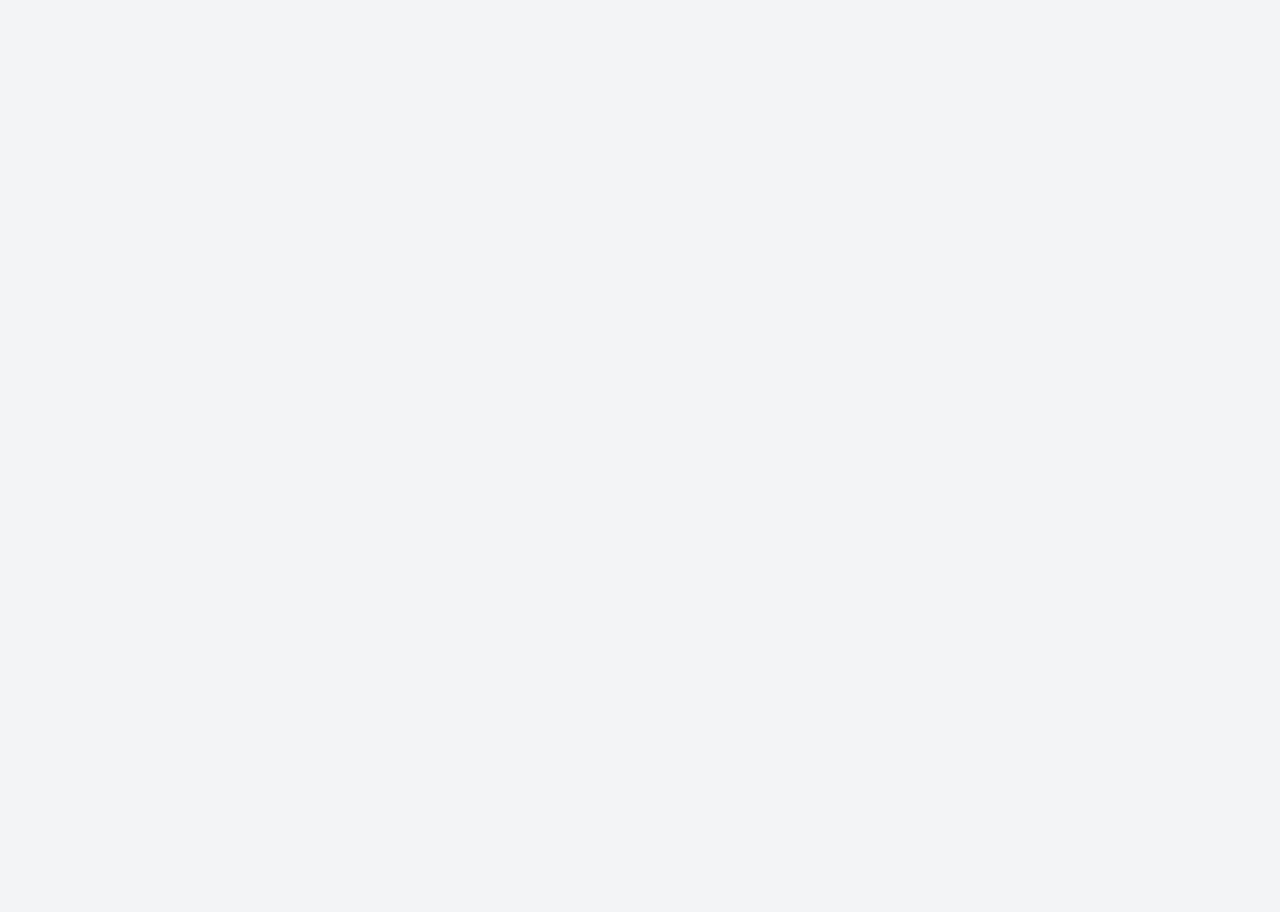
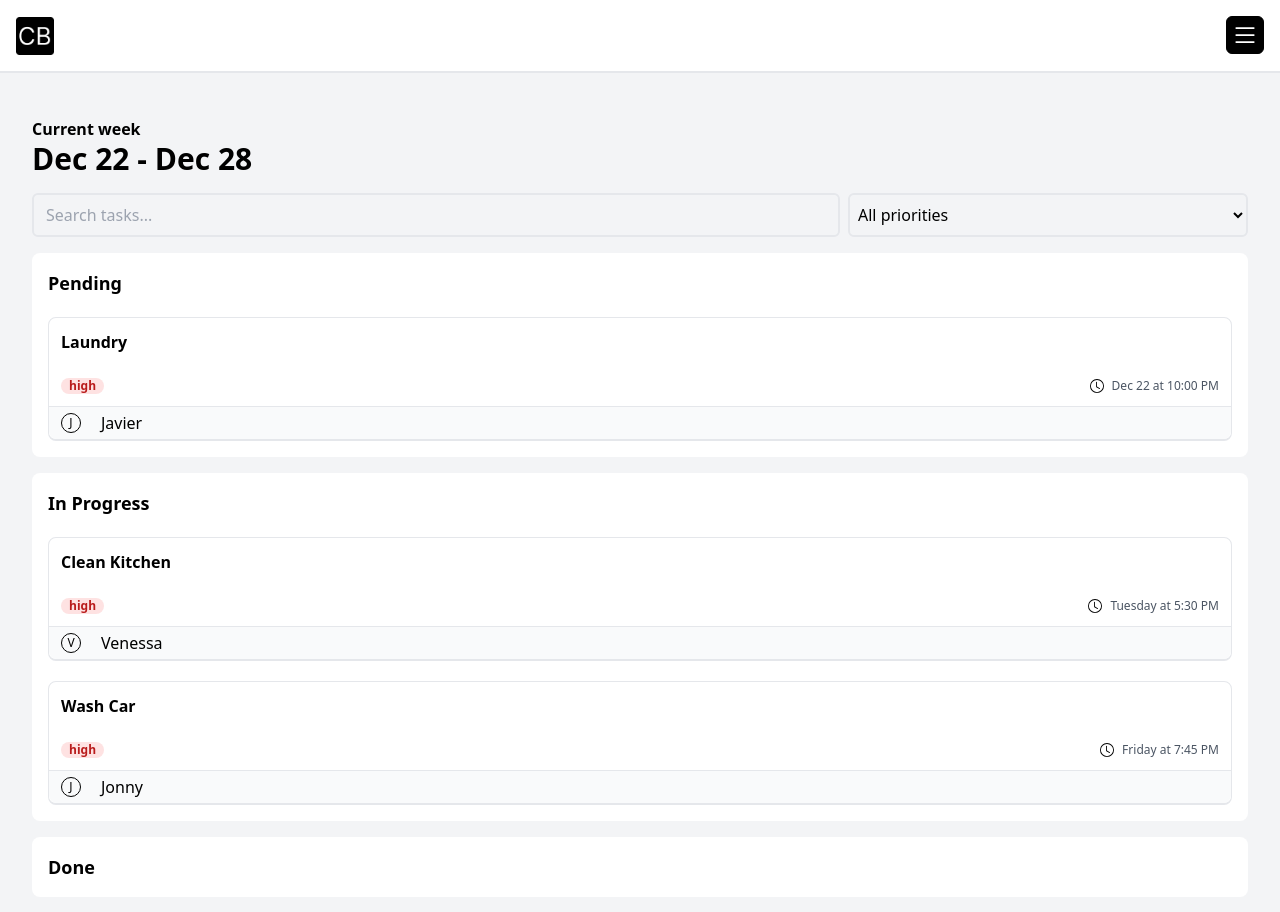
Before and after one commit to CardosoJavier/househol-frontend, a React (Vite) app: page /board in a window 1280 px wide. Shown: the top 912 px of the page. Before the commit the page ends 800 px from the top, so only its background shows below. Built offline with nearby package versions, Linux system fonts and the light colour scheme.

Commit message:
Added dynamic week tracker

```diff
--- a/src/main.tsx
+++ b/src/main.tsx
@@ -7,7 +7,7 @@
 
 createRoot(document.getElementById("root")!).render(
   <StrictMode>
-    <BrowserRouter basename="/choreboard-frontend">
+    <BrowserRouter basename={import.meta.env.BASE_URL}>
       <Routes>
         <Route path="/" element={<App />} />
         <Route path="/board" element={<Board />} />
--- a/src/pages/Board.tsx
+++ b/src/pages/Board.tsx
@@ -9,6 +9,7 @@
 import verifyDTaskProps from "../util/tasks/verifyDTicketProps";
 import isTaskPresent from "../util/tasks/isTaskPresent";
 import capitalizeFirstLetters from "../util/strings/capitalizeFirstLetters";
+import { getCurrentWeek } from "../util/time/monthTime";
 export default function Board() {
   const [columnsData, setColumnsData] = useState<DColumnProps[]>(mock);
 
@@ -56,6 +57,7 @@
     });
   }
 
+  const date = new Date();
   return (
     <DndContext /*sensors={sensors}*/ onDragEnd={handleDragEnd}>
       <div className="flex flex-row justify-between items-center mb-3 p-4 bg-white border-b-2">
@@ -66,7 +68,7 @@
         {/* Title */}
         <div>
           <h1 className="text-base font-semibold">Current week</h1>
-          <h1 className="text-3xl font-bold">Dec 22 - Dec 28</h1>
+          <h1 className="text-3xl font-bold">{getCurrentWeek()}</h1>
         </div>
         {/* Search bar and filter options*/}
         <div className="grid grid-cols-3 grid-rows-1 gap-2">
--- /dev/null
+++ b/src/util/time/monthTime.ts
@@ -0,0 +1,21 @@
+export function getCurrentWeek(): string {
+
+    const today = new Date();
+    const currentWeekDay = today.getDay();
+
+    // Calculate start of week
+    // Get current day and subtract days needed for start of week (sunday)
+    const weekStart = new Date();
+    weekStart.setDate(today.getDate() - currentWeekDay);
+
+    // Calculate end of week
+    // Get current day and add days needed for end of week (saturday)
+    const endWeek = new Date();
+    endWeek.setDate(today.getDate() + (6 - today.getDay()))
+
+    return `${formatDate(weekStart) + " - " + formatDate(endWeek)}`
+}
+
+export function formatDate(date: Date) : string {
+    return date.toLocaleDateString("en-US", { month: "short", day: "numeric" });
+}
```
